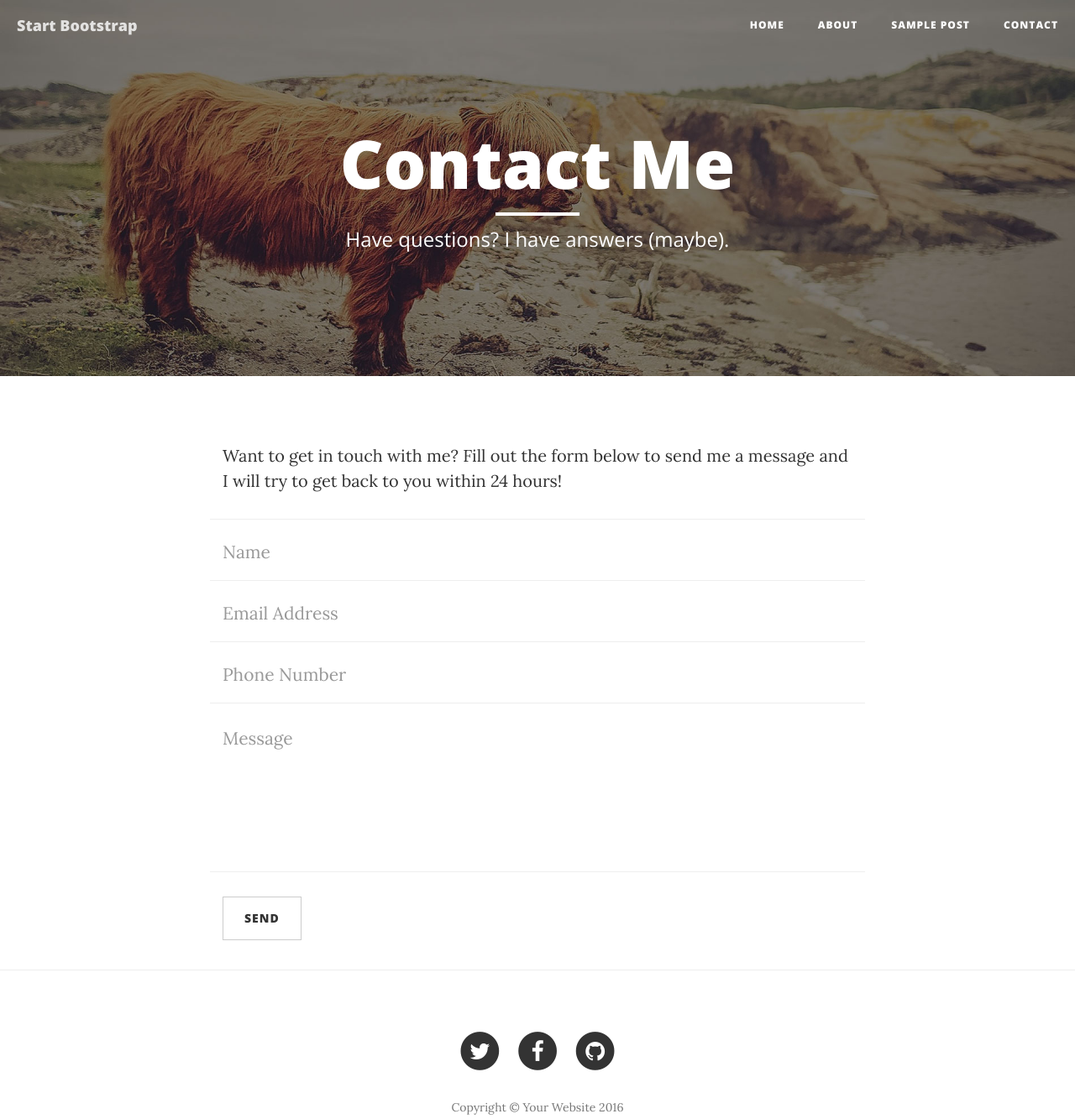
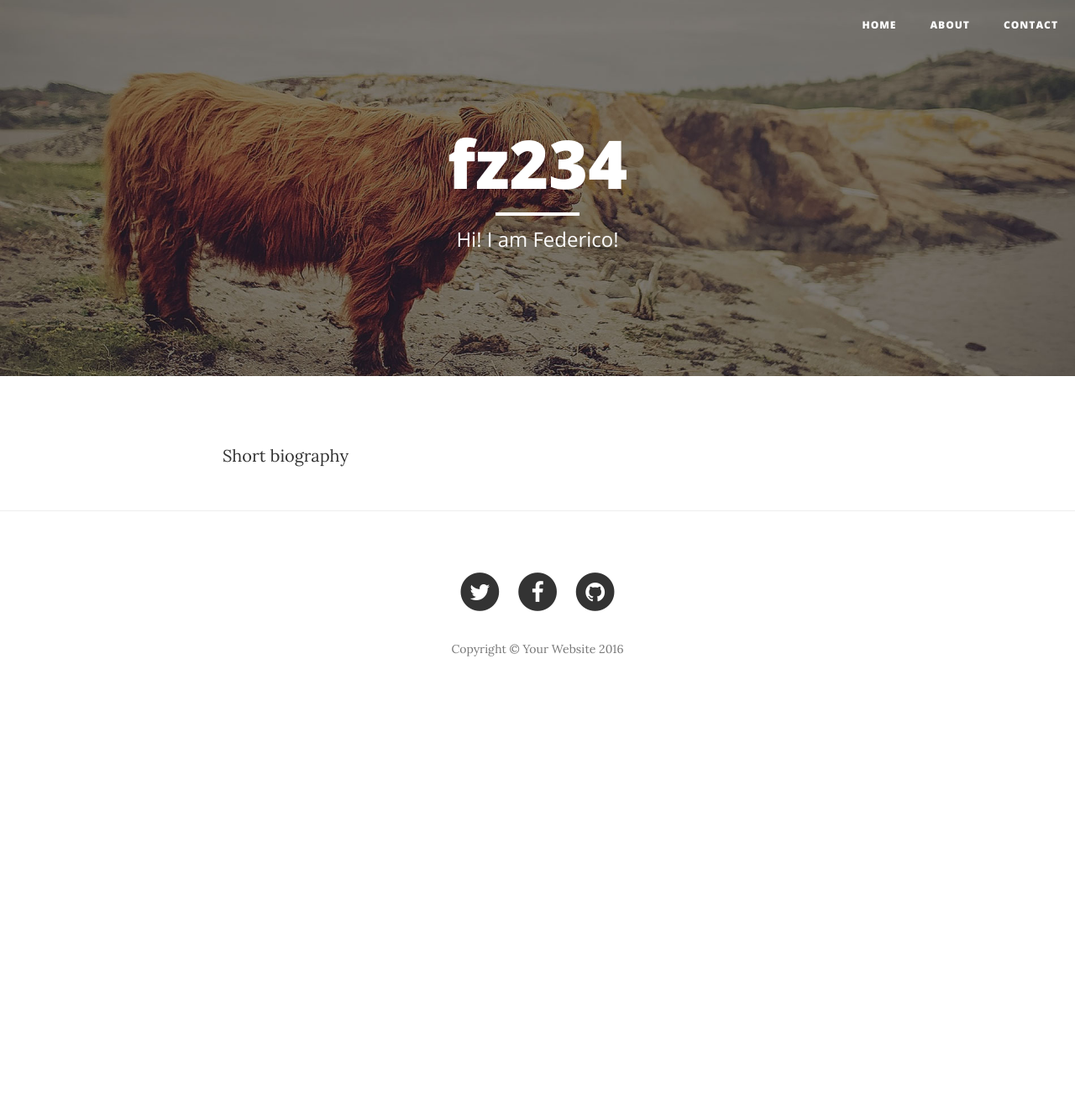
Before and after one commit to Onitaku/onitaku.github.io, a website: page startup-systems.html in a window 1280 px wide. Shown: the whole page at 84% size. After the commit the page ends 849 px from the top, so only its background shows below. Drawn offline with nearby package versions, Linux system fonts and the light colour scheme.

Commit message:
startup-systems 2
modified the contact page

```diff
--- a/startup-systems.html
+++ b/startup-systems.html
@@ -42,7 +42,7 @@
                 <span class="sr-only">Toggle navigation</span>
                 Menu <i class="fa fa-bars"></i>
             </button>
-            <a class="navbar-brand" href="index.html">Start Bootstrap</a>
+            <a class="navbar-brand" href="index.html"></a>
         </div>
 
         <!-- Collect the nav links, forms, and other content for toggling -->
@@ -53,9 +53,6 @@
                 </li>
                 <li>
                     <a href="about.html">About</a>
-                </li>
-                <li>
-                    <a href="post.html">Sample Post</a>
                 </li>
                 <li>
                     <a href="contact.html">Contact</a>
@@ -74,9 +71,9 @@
         <div class="row">
             <div class="col-lg-8 col-lg-offset-2 col-md-10 col-md-offset-1">
                 <div class="page-heading">
-                    <h1>Contact Me</h1>
+                    <h1>fz234</h1>
                     <hr class="small">
-                    <span class="subheading">Have questions? I have answers (maybe).</span>
+                    <span class="subheading">Hi! I am Federico!</span>
                 </div>
             </div>
         </div>
@@ -87,47 +84,11 @@
 <div class="container">
     <div class="row">
         <div class="col-lg-8 col-lg-offset-2 col-md-10 col-md-offset-1">
-            <p>Want to get in touch with me? Fill out the form below to send me a message and I will try to get back to you within 24 hours!</p>
+            <p>Short biography</p>
             <!-- Contact Form - Enter your email address on line 19 of the mail/contact_me.php file to make this form work. -->
             <!-- WARNING: Some web hosts do not allow emails to be sent through forms to common mail hosts like Gmail or Yahoo. It's recommended that you use a private domain email address! -->
             <!-- NOTE: To use the contact form, your site must be on a live web host with PHP! The form will not work locally! -->
-            <form name="sentMessage" id="contactForm" novalidate>
-                <div class="row control-group">
-                    <div class="form-group col-xs-12 floating-label-form-group controls">
-                        <label>Name</label>
-                        <input type="text" class="form-control" placeholder="Name" id="name" required data-validation-required-message="Please enter your name.">
-                        <p class="help-block text-danger"></p>
-                    </div>
-                </div>
-                <div class="row control-group">
-                    <div class="form-group col-xs-12 floating-label-form-group controls">
-                        <label>Email Address</label>
-                        <input type="email" class="form-control" placeholder="Email Address" id="email" required data-validation-required-message="Please enter your email address.">
-                        <p class="help-block text-danger"></p>
-                    </div>
-                </div>
-                <div class="row control-group">
-                    <div class="form-group col-xs-12 floating-label-form-group controls">
-                        <label>Phone Number</label>
-                        <input type="tel" class="form-control" placeholder="Phone Number" id="phone" required data-validation-required-message="Please enter your phone number.">
-                        <p class="help-block text-danger"></p>
-                    </div>
-                </div>
-                <div class="row control-group">
-                    <div class="form-group col-xs-12 floating-label-form-group controls">
-                        <label>Message</label>
-                        <textarea rows="5" class="form-control" placeholder="Message" id="message" required data-validation-required-message="Please enter a message."></textarea>
-                        <p class="help-block text-danger"></p>
-                    </div>
-                </div>
-                <br>
-                <div id="success"></div>
-                <div class="row">
-                    <div class="form-group col-xs-12">
-                        <button type="submit" class="btn btn-default">Send</button>
-                    </div>
-                </div>
-            </form>
+
         </div>
     </div>
 </div>
```
